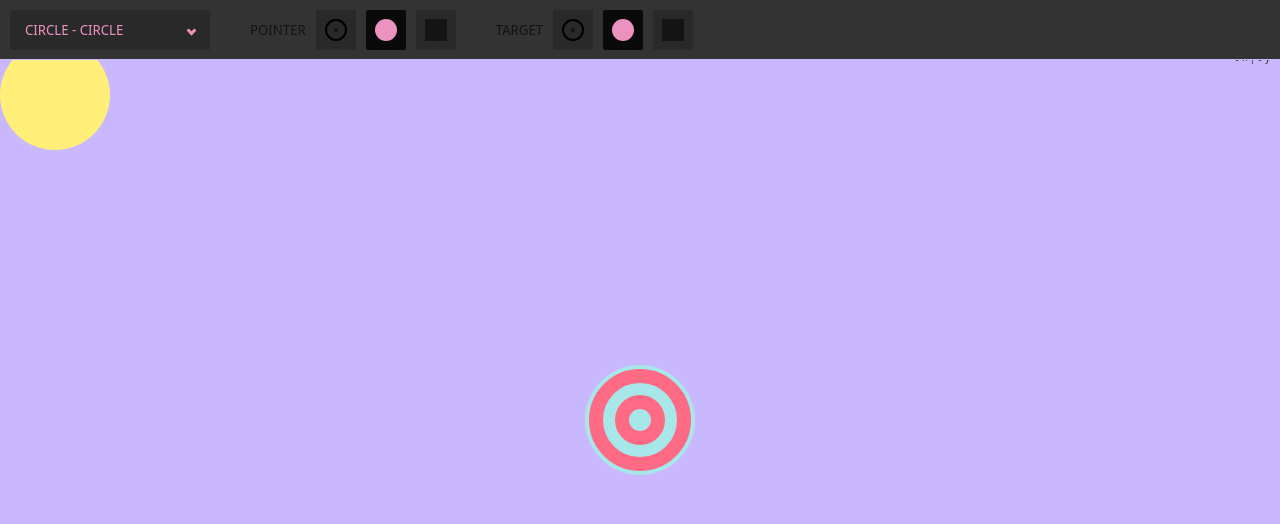
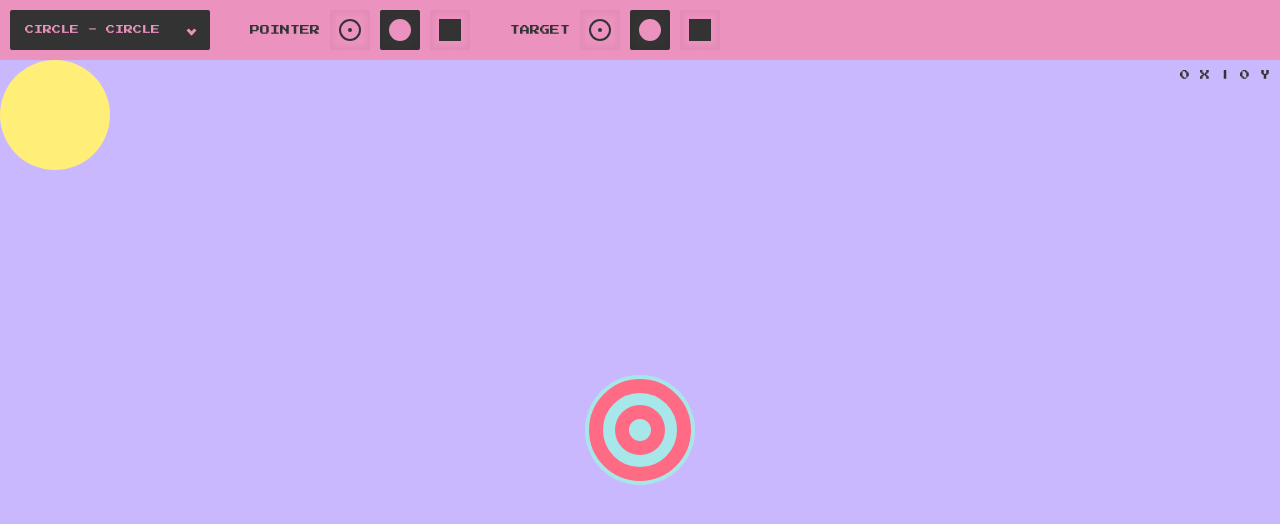
Before and after one commit to vicentelyrio/collisions, a React (Vite) app: page / in a window 1280 px wide. Shown: the top 524 px of the page. Built offline with nearby package versions, Linux system fonts and the light colour scheme.

Commit message:
feat(ui): updating nav colors and font

```diff
--- a/index.html
+++ b/index.html
@@ -6,6 +6,7 @@
     <link rel="preconnect" href="https://fonts.googleapis.com">
     <link rel="preconnect" href="https://fonts.gstatic.com" crossorigin>
     <link href="https://fonts.googleapis.com/css2?family=Noto+Sans+Display:wght@500&display=swap" rel="stylesheet">
+    <link href="https://fonts.googleapis.com/css2?family=Press+Start+2P&display=swap" rel="stylesheet">
     <title>React Collisions</title>
   </head>
   <body>
--- a/src/App.styles.js
+++ b/src/App.styles.js
@@ -7,16 +7,14 @@ export const Main = styled.main`
   left: 0;
   right: 0;
   bottom: 0;
-  overflow-x: hidden;
-  overflow-y: auto;
+  overflow: hidden;
   display: flex;
   flex-flow: column nowrap;
   justify-content: stretch;
 `
 
 export const Nav = styled.nav`
-  background-color: ${({ theme }) => theme.colors.gray};
-  border-bottom: ${({ theme }) => theme.colors.purple} 1px solid;
+  background-color: ${({ theme }) => theme.colors.pink};
   box-sizing: border-box;
   height: 60px;
   display: flex;
--- a/src/components/Demo/Demo.styles.js
+++ b/src/components/Demo/Demo.styles.js
@@ -3,6 +3,7 @@ import styled from 'styled-components'
 import { Point } from '@components/Point/Point'
 import { Pointer } from '@components/Pointer/Pointer'
 import { Target } from '@components/Target/Target'
+import { gameFont } from '@/theme'
 
 export const Demo = styled.section`
   background-color: ${({ theme: { colors }, $collided }) => (
@@ -10,16 +11,14 @@ export const Demo = styled.section`
   )};
   cursor: none;
   transition: background-color ease-in .2s;
-  position: absolute;
-  top: 40px;
-  left: 0;
-  right: 0;
-  bottom: 0;
-  margin: auto;
+  flex: 1 1 auto;
   overflow: hidden;
+  position: relative;
 `
 
 export const Coords = styled.div`
+  ${gameFont};
+  text-transform: capitalize;
   font-size: 10px;
   color: ${({ theme }) => theme.colors.gray};
   position: absolute;
--- a/src/components/IconNav/IconNav.styles.js
+++ b/src/components/IconNav/IconNav.styles.js
@@ -1,4 +1,6 @@
 import styled from 'styled-components'
+
+import { gameFont } from '@/theme'
 
 const TYPES = {
   point: 'point',
@@ -15,18 +17,28 @@ export const IconNav = styled.div`
 export const IconNavLabel = styled.h6`
   text-transform: uppercase;
   line-height: 40px;
-  font-size: 14px;
-  color: ${({ theme }) => theme.colors.black};
+  font-size: 10px;
+  ${gameFont}
+  color: ${({ theme }) => theme.colors.gray};
 `
 
 export const IconNavIcon = styled.div`
-  background-color: rgba(0, 0, 0, .2);
   border-radius: 2px;
+  box-shadow: inset rgba(0, 0, 0, .04) 0 0 4px 4px;
   width: 40px;
   height: 40px;
   position: relative;
   cursor: pointer;
   margin-left: 10px;
+  transition: background-color ease-in-out .2s;
+
+  &:hover {
+    background-color: rgba(0, 0, 0, .1);
+  }
+
+  &:active {
+    background-color: rgba(0, 0, 0, .2);
+  }
 
   &:before,
   &:after {
@@ -35,15 +47,11 @@ export const IconNavIcon = styled.div`
   }
 
   &:after {
-    background-color: ${({ theme }) => theme.colors.black};
+    background-color: ${({ theme }) => theme.colors.gray};
   }
 
   &:before {
-    border-color: ${({ theme }) => theme.colors.black};
-  }
-
-  &:hover {
-    background-color: rgba(0, 0, 0, .1);
+    border-color: ${({ theme }) => theme.colors.gray};
   }
 
   ${({ type }) => {
@@ -60,7 +68,8 @@ export const IconNavIcon = styled.div`
           margin: auto
         }
         &:before {
-          border: 2px solid;
+          border-width: 2px;
+          border-style: solid;
           border-radius: 50%;
           width: 22px;
           height: 22px;
@@ -104,7 +113,7 @@ export const IconNavIcon = styled.div`
   }}
 
   ${({ selected, theme }) => selected && `
-    background-color: rgba(0, 0, 0, .8);
+    background-color: ${theme.colors.gray};
     pointer-events: none;
     cursor: default;
     color: ${theme.colors.purple};
--- a/src/components/Selector/Selector.styles.js
+++ b/src/components/Selector/Selector.styles.js
@@ -1,13 +1,17 @@
 import styled from 'styled-components'
 
+import { gameFont } from '@/theme'
+
 export const Selector = styled.div`
-  background-color: rgba(0, 0, 0, .2);
+  background-color: ${({ theme }) => theme.colors.gray};
   border-radius: 2px;
   color: ${({ theme }) => theme.colors.pink};
+  ${gameFont};
   text-transform: uppercase;
   min-width: 200px;
   height: 40px;
-  font-size: 14px;
+  line-height: 20px;
+  font-size: 9px;
   display: flex;
   position: relative;
 
--- a/src/theme.js
+++ b/src/theme.js
@@ -1,4 +1,4 @@
-import { createGlobalStyle } from 'styled-components'
+import { createGlobalStyle, css } from 'styled-components'
 
 export const theme = {
   colors: {
@@ -19,11 +19,18 @@ export const theme = {
   }
 }
 
+export const gameFont = css`font-family: 'Press Start 2P', cursive;`
+export const defaultFont = css`font-family: 'Noto Sans Display', sans-serif;`
+
 export const GlobalStyle = createGlobalStyle`
   html {
     box-sizing: border-box;
     font-size: 16px;
-    font-family: 'Noto Sans Display', sans-serif;
+    ${defaultFont};
+  }
+
+  html, body {
+    overflow: hidden;
   }
 
   *, *:before, *:after {
```
Also changed, not shown: .eslintrc.js.
